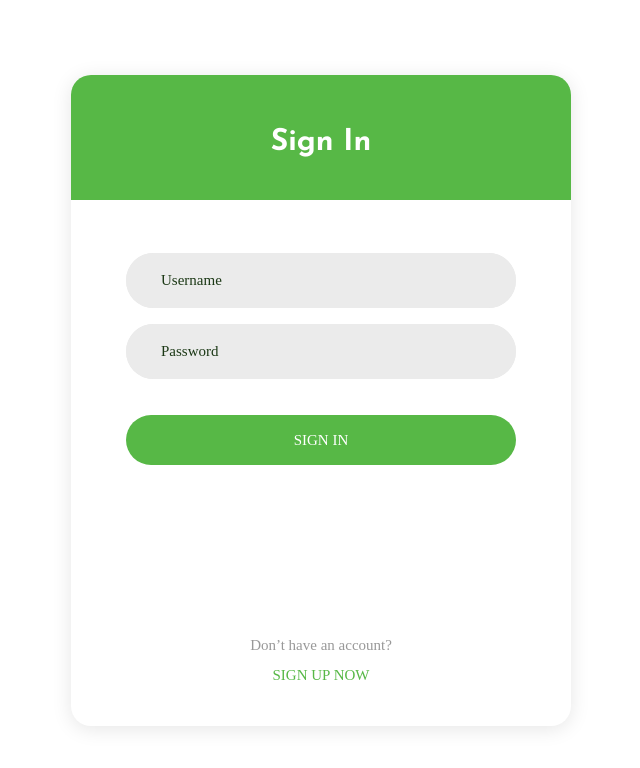
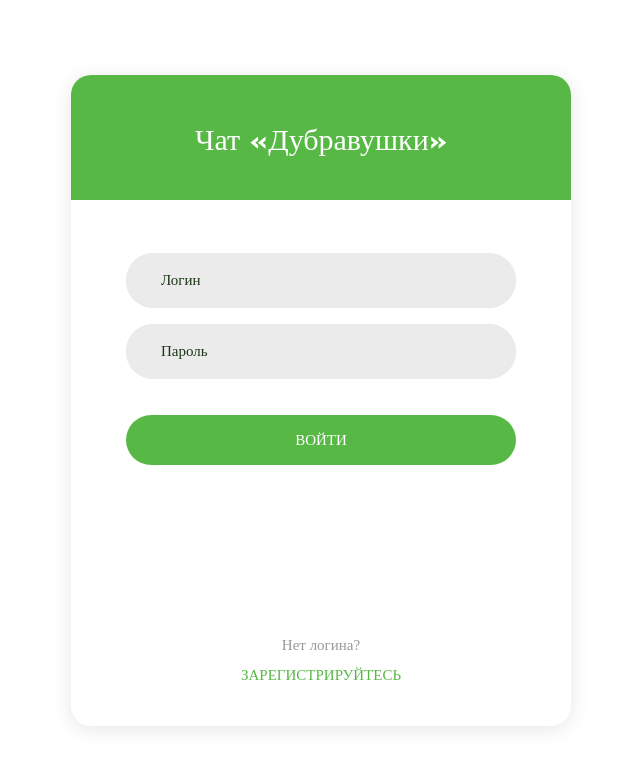
Before and after one commit to stg35/flask-sockets, a Flask app: page / in a window 1280 px wide. Shown: the top 768 px of the page, without its empty margins (319-959 px from the left). Run offline with Flask 2, Linux system fonts and the light colour scheme; some libraries are stand-ins or nearby versions; some web fonts are replaced.

Commit message:
login html

```diff
--- a/templates/login_page.html
+++ b/templates/login_page.html
@@ -20,16 +20,16 @@
 			<div class="wrap-login100">
 				<form id="sign_form" method="POST" action="/chat" class="login100-form validate-form p-l-55 p-r-55 p-t-178">
 					<span class="login100-form-title">
-						Sign In
+						Чат «Дубравушки»
 					</span>
 
 					<div class="wrap-input100 validate-input m-b-16" data-validate="Please enter username">
-						<input id="username_field" class="input100" type="text" name="username" placeholder="Username">
+						<input id="username_field" class="input100" type="text" name="username" placeholder="Логин">
 						<span class="focus-input100"></span>
 					</div>
 
 					<div class="wrap-input100 validate-input" data-validate = "Please enter password">
-						<input id="password_field" class="input100" type="password" name="password" placeholder="Password">
+						<input id="password_field" class="input100" type="password" name="password" placeholder="Пароль">
 						<span class="focus-input100"></span>
 					</div>
 
@@ -45,17 +45,17 @@
 
 					<div class="container-login100-form-btn">
 						<button class="login100-form-btn">
-							Sign in
+							Войти
 						</button>
 					</div>
 
 					<div class="flex-col-c p-t-170 p-b-40">
 						<span class="txt1 p-b-9">
-							Don’t have an account?
+							Нет логина?
 						</span>
 
 						<a href="/adm" class="txt3">
-							Sign up now
+							Зарегистрируйтесь
 						</a>
 					</div>
 				</form>
```
